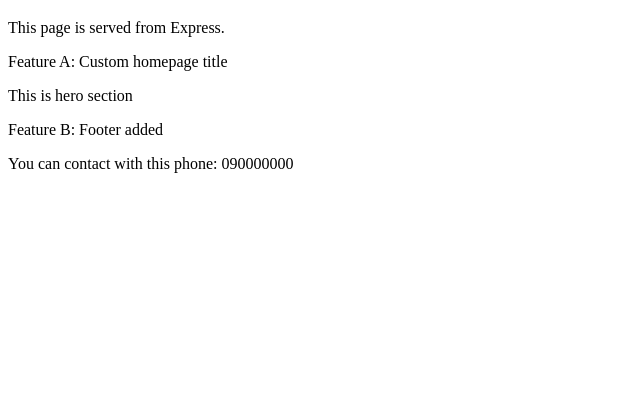
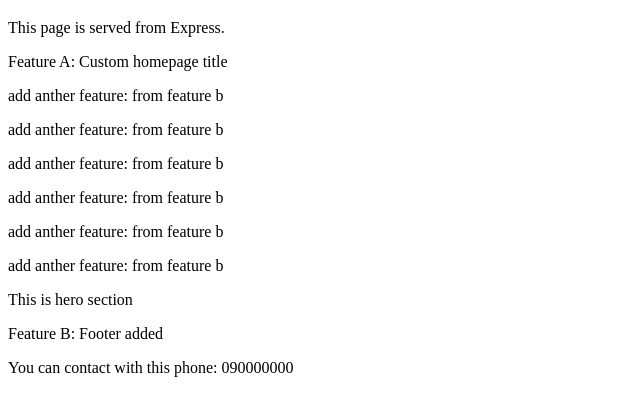
Before and after one commit to chernetManaye/github-workflow, a website: page public/index.html in a window 1280 px wide. Shown: the part 62-478 px from the top of the page, without its empty margins (0-640 px from the left). Drawn offline with Linux system fonts and the light colour scheme.

Commit message:
feat: add feature b

```diff
--- a/public/index.html
+++ b/public/index.html
@@ -8,6 +8,12 @@
     <p>This page is served from Express.</p>
 
     <p>Feature A: Custom homepage title</p>
+    <p>add anther feature: from feature b</p>
+    <p>add anther feature: from feature b</p>
+    <p>add anther feature: from feature b</p>
+    <p>add anther feature: from feature b</p>
+    <p>add anther feature: from feature b</p>
+    <p>add anther feature: from feature b</p>
     <section>This is hero section</section>
     <footer>
       <p>Feature B: Footer added</p>
```
